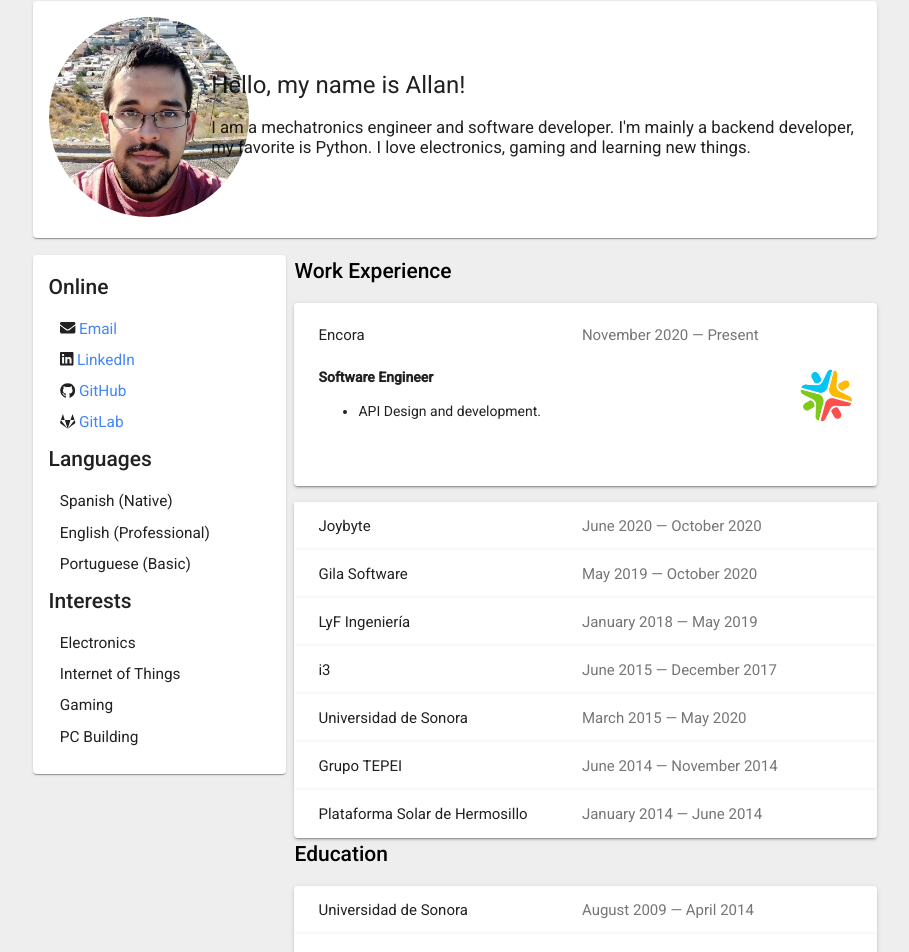
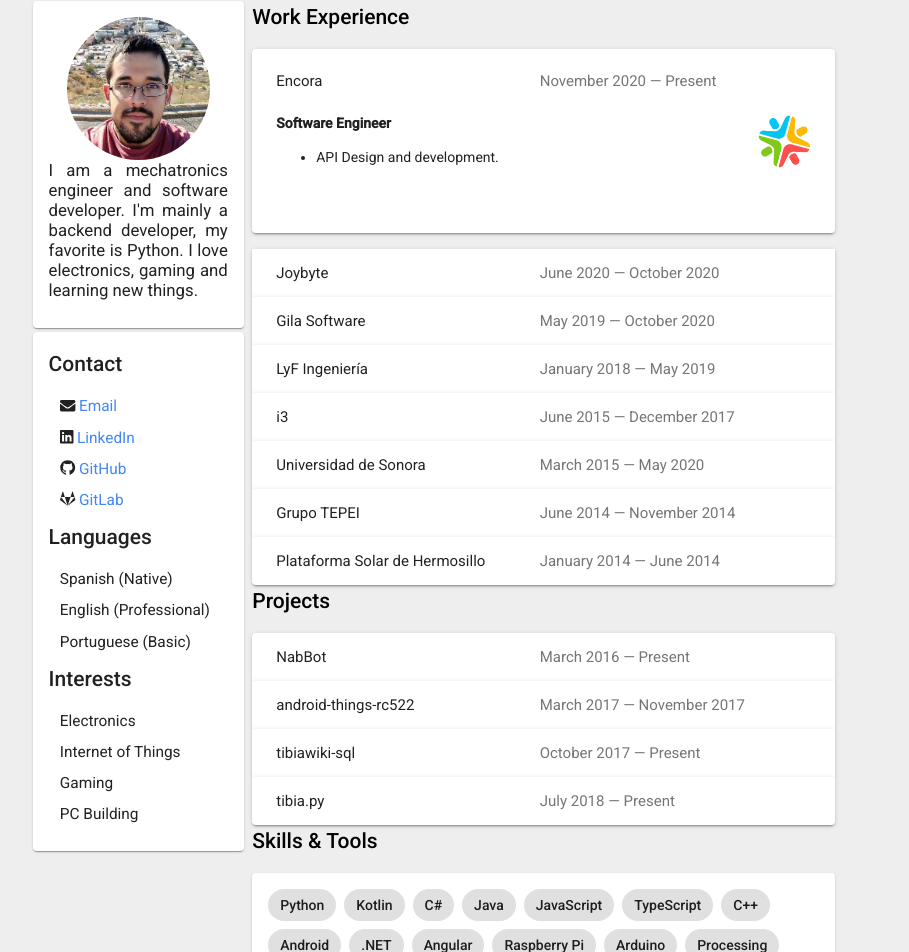
Before and after one commit to Galarzaa90/galarzaa90.github.io, an Angular app: page / in a window 1280 px wide. Shown: the part 76-1028 px from the top of the page, without its empty margins (185-1094 px from the left). Built offline with nearby package versions, Linux system fonts and the light colour scheme.

Commit message:
Added skills and all icons

```diff
--- a/src/app/app.component.html
+++ b/src/app/app.component.html
@@ -1,31 +1,23 @@
 <mat-toolbar color="primary">
-  <span>Allan Galarza</span>
+  <span class="header-title">Allan Galarza</span>
 </mat-toolbar>
-<div class="container" fxLayout="column" fxLayoutGap="2%">
+<div class="container">
+  <div fxLayout.gt-sm="row" fxLayout="column" fxLayoutGap="1%">
+    <div fxFlex="25" fxLayout="column" fxLayoutGap="2%">
       <div>
         <mat-card>
-      <div fxLayout="row" fxLayoutAlign="space-between center">
-        <div fxFlex="20">
-          <div class="profile-picture"
-            style="background-image:url('assets/img/profile.jpg')"></div>
-        </div>
-        <div fxFlex="80">
-          <h1>
-            {{profile.headline}}
-          </h1>
+          <div fxLayout="column" fxLayoutAlign="space-between center">
+            <div class="profile-picture"></div>
+            <div>
               <p class="about-me">
                 {{profile.aboutMe}}
-          </p>
-          <p>
               </p>
             </div>
           </div>
         </mat-card>
       </div>
-  <div fxLayout="row" fxLayout="none top" fxLayoutGap="1%">
-    <div fxFlex="30">
       <mat-card class="sidebar">
-        <h2>Online</h2>
+        <h2>Contact</h2>
         <p *ngFor="let link of profile.onlineProfiles">
           <fa-icon [icon]="link.icon"></fa-icon>&nbsp;<a
             [href]="link.url">{{link.title}}</a>
@@ -65,11 +57,12 @@
                 <li *ngFor="let item of job.items">{{item}}</li>
               </ul>
               <span class="icon job-skill" *ngIf="job.skills != undefined">
-                <svg *ngFor="let skill of job.skills" [matTooltip]="profile.skills[skill].text" role="img" viewBox="0 0 24 24"
-                (mouseover)="hover[job.company+skill] = true"
-                (mouseleave)="hover[job.company+skill] = false" [style.fill]="hover[job.company+skill] ? toColor(profile.skills[skill].icon.hex) : null">
-
-                <path [attr.d]="profile.skills[skill].icon.path" />
+                <svg *ngFor="let skill of job.skills" [matTooltip]="skill.text"
+                  role="img" viewBox="0 0 24 24"
+                  (mouseover)="hover[job.company+skill.text] = true"
+                  (mouseleave)="hover[job.company+skill.text] = false"
+                  [style.fill]="hover[job.company+skill.text] ? toColor(skill.icon.hex) : null">
+                  <path [attr.d]="skill.icon.path" />
                 </svg>
               </span>
             </div>
@@ -80,6 +73,51 @@
           </div>
         </mat-expansion-panel>
       </mat-accordion>
+      <h2>Projects</h2>
+      <mat-accordion class="experience-panels">
+        <mat-expansion-panel hideToggle
+          *ngFor="let project of profile.projects; let i = index">
+          <mat-expansion-panel-header>
+            <mat-panel-title>
+              {{project.name}}
+            </mat-panel-title>
+            <mat-panel-description *ngIf="project.end === undefined">
+              {{project.start | date: 'MMMM y'}} — Present
+            </mat-panel-description>
+            <mat-panel-description *ngIf="project.end != undefined">
+              {{project.start | date: 'MMMM y'}} —
+              {{project.end | date: 'MMMM y'}}
+            </mat-panel-description>
+          </mat-expansion-panel-header>
+          <div fxLayout="row" fxLayoutAlign="space-between start">
+            <div fxFlex="90">
+              <p *ngIf="project.description != undefined"
+                [innerHTML]="project.description"></p>
+              <span class="icon job-skill" *ngIf="project.skills != undefined">
+                <svg *ngFor="let skill of project.skills"
+                  [matTooltip]="skill.text" role="img" viewBox="0 0 24 24"
+                  (mouseover)="hover[project.name+skill.text] = true"
+                  (mouseleave)="hover[project.name+skill.text] = false"
+                  [style.fill]="hover[project.name+skill.text] ? toColor(skill.icon.hex) : null">
+
+                  <path [attr.d]="skill.icon.path" />
+                </svg>
+              </span>
+            </div>
+            <div fxFlex="10">
+              <img class="company-logo" *ngIf="project.logo != undefined"
+                src="./assets/img/projects/{{project.logo}}">
+            </div>
+          </div>
+        </mat-expansion-panel>
+      </mat-accordion>
+      <h2>Skills & Tools</h2>
+      <mat-card>
+        <mat-chip-list aria-label="Fish selection">
+          <mat-chip *ngFor="let skill of profile.skills">{{skill.name}}
+          </mat-chip>
+        </mat-chip-list>
+      </mat-card>
       <h2>Education</h2>
       <mat-accordion class="experience-panels">
         <mat-expansion-panel hideToggle
@@ -92,8 +130,8 @@
               {{school.start | date: 'MMMM y'}} — Present
             </mat-panel-description>
             <mat-panel-description *ngIf="school.end != undefined">
-              {{school.start | date: 'MMMM y'}} — {{school.end | date: 'MMMM
-              y'}}
+              {{school.start | date: 'MMMM y'}} —
+              {{school.end | date: 'MMMM y'}}
             </mat-panel-description>
           </mat-expansion-panel-header>
           <div fxLayout="row" fxLayoutAlign="space-between start">
--- a/src/app/app.component.scss
+++ b/src/app/app.component.scss
@@ -28,3 +28,12 @@
   margin:  0.7rem;
   font-size: 1.1em;
 }
+
+.header-title {
+  font-size: 130%;
+}
+
+.about-me {
+  text-justify: inter-word;
+  text-align: justify;
+}
--- a/src/app/app.component.ts
+++ b/src/app/app.component.ts
@@ -12,7 +12,7 @@
 export class AppComponent {
   title = 'galarzaa';
   profile = profile;
-  hover = {};
+  hover: { [name: string]: boolean } = {};
   python = python;
 
   constructor(public sanitizer: DomSanitizer) {
--- a/src/app/app.module.ts
+++ b/src/app/app.module.ts
@@ -14,6 +14,8 @@
 import {MatGridListModule} from '@angular/material/grid-list';
 import {MatExpansionModule} from '@angular/material/expansion';
 import {MatTooltipModule} from '@angular/material/tooltip';
+import {MatChipsModule} from '@angular/material/chips';
+import {MatCheckboxModule} from '@angular/material/checkbox';
 import { FontAwesomeModule } from '@fortawesome/angular-fontawesome';
 
 @NgModule({
@@ -31,6 +33,8 @@
     MatGridListModule,
     MatExpansionModule,
     MatTooltipModule,
+    MatChipsModule,
+    MatCheckboxModule,
     FontAwesomeModule,
   ],
   providers: [],
--- a/src/app/data/profile.ts
+++ b/src/app/data/profile.ts
@@ -1,5 +1,6 @@
-import { faGithub, faGitlab, faLinkedin } from '@fortawesome/free-brands-svg-icons';
+import { faGithub, faGitlab, faLinkedin, IconDefinition } from '@fortawesome/free-brands-svg-icons';
 import { faEnvelope } from '@fortawesome/free-solid-svg-icons';
+import { Socket } from 'dgram';
 import { SimpleIcon } from 'simple-icons';
 const python: SimpleIcon = require('simple-icons/icons/python');
 const mysql: SimpleIcon = require('simple-icons/icons/mysql');
@@ -16,14 +17,182 @@
 const raspberrypi: SimpleIcon = require('simple-icons/icons/raspberrypi');
 const cplusplus: SimpleIcon = require('simple-icons/icons/cplusplus');
 const angularjs: SimpleIcon = require('simple-icons/icons/angularjs');
+const angular: SimpleIcon = require('simple-icons/icons/angular');
 const electron: SimpleIcon = require('simple-icons/icons/electron');
 const javascript: SimpleIcon = require('simple-icons/icons/javascript');
+const typescript: SimpleIcon = require('simple-icons/icons/typescript');
+const postgresql: SimpleIcon = require('simple-icons/icons/postgresql');
+const socketio: SimpleIcon = require('simple-icons/icons/socket-dot-io');
+const redis: SimpleIcon = require('simple-icons/icons/redis');
+const ubuntu: SimpleIcon = require('simple-icons/icons/ubuntu');
+const sqlite: SimpleIcon = require('simple-icons/icons/sqlite');
 
+interface Profile {
+    headline: string;
+    aboutMe: string;
+    location: string;
+    languages: Array<Language>;
+    onlineProfiles: Array<OnlineProfile>;
+    interests: Array<string>;
+    workExperience: Array<JobEntry>;
+    education: Array<School>;
+    projects: Array<Project>;
+    skills: Array<Skill>;
+}
 
-export let profile = {
+interface Language {
+    name: string;
+    level: string;
+}
+
+interface OnlineProfile {
+    icon: IconDefinition;
+    url: string;
+    title: string;
+}
+
+interface JobEntry {
+    company: string;
+    start: Date;
+    end?: Date;
+    logo?: string;
+    position: string;
+    description?: string;
+    items?: Array<string>;
+    skills?: Array<SkillIcon>;
+}
+
+interface School {
+    name: string;
+    start: Date;
+    end?: Date;
+    level: string;
+    title: string;
+    logo: string;
+}
+
+interface Project {
+    name: string;
+    url: string;
+    start: Date;
+    end?: Date;
+    logo?: string;
+    description: string;
+    skills: Array<SkillIcon>;
+}
+
+interface Skill {
+    name: string;
+    type: string;
+}
+interface SkillIcon {
+    icon: SimpleIcon;
+    text: string;
+}
+
+const icons = {
+    python: {
+        icon: python,
+        text: 'Python'
+    },
+    mysql: {
+        icon: mysql,
+        text: 'MySQL'
+    },
+    csharp: {
+        icon: csharp,
+        text: 'C#'
+    },
+    azurefunctions: {
+        icon: azurefunction,
+        text: 'Azure Functions'
+    },
+    mssql: {
+        icon: microsoftsqlserver,
+        text: 'Microsoft SQL Server'
+    },
+    xamarin: {
+        icon: xamarin,
+        text: 'Xamarin'
+    },
+    django: {
+        icon: django,
+        text: 'Django'
+    },
+    kotlin: {
+        icon: kotlin,
+        text: 'Kotlin'
+    },
+    nodejs: {
+        icon: nodejs,
+        text: 'NodeJS'
+    },
+    android: {
+        icon: android,
+        text: 'Android'
+    },
+    java: {
+        icon: java,
+        text: 'Java'
+    },
+    raspberrypi: {
+        icon: raspberrypi,
+        text: 'Raspberry Pi'
+    },
+    cplusplus: {
+        icon: cplusplus,
+        text: 'C++'
+    },
+    arduino: {
+        icon: arduino,
+        text: 'Arduino'
+    },
+    angularjs: {
+        icon: angularjs,
+        text: 'AngularJS'
+    },
+    javascript: {
+        icon: javascript,
+        text: 'JavaScript'
+    },
+    electron: {
+        icon: electron,
+        text: 'Electron'
+    },
+    postgresql: {
+        icon: postgresql,
+        text: 'PostgreSQL'
+    },
+    angular: {
+        icon: angular,
+        text: 'Angular'
+    },
+    socketio: {
+        icon: socketio,
+        text: 'Socket.io'
+    },
+    ubuntu: {
+        icon: ubuntu,
+        text: 'Ubuntu'
+    },
+    redis: {
+        icon: redis,
+        text: 'Redis'
+    },
+    sqlite: {
+        icon: sqlite,
+        text: 'SQLite'
+    },
+    typescript: {
+        icon: typescript,
+        text: 'TypeScript'
+    }
+};
+
+export let profile: Profile = {
     headline: 'Hello, my name is Allan!',
     aboutMe: 'I am a mechatronics engineer and software developer. I\'m mainly a backend developer, my favorite is Python. I love electronics, gaming and learning new things.',
-    locatiomn: 'Mexico',
+    location: 'Mexico',
     languages: [
         {
             name: 'Spanish',
@@ -76,7 +245,7 @@
                 'API Design and development.'
             ],
             skills: [
-                'python', 'mysql'
+                icons.python, icons.mysql
             ]
         },
         {
@@ -91,7 +260,7 @@
                 'Design and maintenance of stored procedures and other database logic.',
             ],
             skills: [
-                'csharp', 'azurefunctions', 'mssql'
+                icons.csharp, icons.azurefunctions, icons.mssql
             ]
         },
         {
@@ -106,7 +275,7 @@
                 'Application of scrum methodology.',
             ],
             skills: [
-                'csharp', 'azurefunctions', 'mssql', 'xamarin', 'python', 'django'
+                icons.csharp, icons.azurefunctions, icons.mssql, icons.xamarin, icons.python, icons.django
             ]
         },
         {
@@ -127,14 +296,14 @@
                 'Temporary outsourced at Qualisys to aid in development of SAP Business One addons.'
             ],
             skills: [
-                'csharp', 'nodejs', 'javascript', 'kotlin', 'raspberrypi', 'angularjs', 'electron'
+                icons.csharp, icons.nodejs, icons.kotlin, icons.raspberrypi, icons.angularjs, icons.electron
             ]
         },
         {
             company: 'i3',
             start: new Date('2015-06-12'),
             end: new Date('2017-12-31'),
-            position: 'Consultant',
+            position: 'Innovation Development Engineer',
             description: 'Development of innovation oriented projects in different areas. My work was focused on electronics, microcontrollers and software.',
             items: [
                 'Creation of an Android app that uses Bluetooth LE technology to communicate with an embedded device controlling headlights on ATV vehicles.',
@@ -143,7 +312,7 @@
                 'Development and implementation of a small Linux based server providing greenhouse sensors data to client devices.'
             ],
             skills: [
-                'android', 'java', 'cplusplus', 'arduino'
+                icons.android, icons.java, icons.cplusplus, icons.arduino
             ]
         },
         {
@@ -159,7 +328,7 @@
                 'Design of solar tracking mechanical structures for photovoltaic cells.'
             ],
             skills: [
-                'android', 'java', 'cplusplus', 'arduino'
+                icons.android, icons.java, icons.cplusplus, icons.arduino
             ]
         },
         {
@@ -169,7 +338,7 @@
             position: 'Developer',
             description: 'Developing of an energy saving control system, focus on school classrooms, based on configurable schedules obtained from a server.',
             skills: [
-                'cplusplus', 'arduino', 'java', 'android'
+                icons.cplusplus, icons.arduino, icons.java, icons.android
             ]
         },
         {
@@ -180,7 +349,7 @@
             position: 'Intern Developer',
             description: 'Developing an alternative control system for Heliostats solar tracking. A economic and open platform using Arduino, as an alternative to the private systems using CompactRIO by National Instruments.',
             skills: [
-                'cplusplus', 'arduino'
+                icons.cplusplus, icons.arduino
             ]
         }
     ],
@@ -206,77 +375,117 @@
         {
             name: 'NabBot',
             url: 'https://nabbot.xyz',
-            logo: 'NabBot'
+            start: new Date('2016-03-02'),
+            logo: 'NabBot.png',
+            description: 'Discord bot focused on the MMO Tibia. An interactive bot that answers to different commands, handles a user database and does realtime updates based on game events.',
+            skills: [
+                icons.python, icons.postgresql, icons.angular, icons.ubuntu, icons.typescript, icons.socketio, icons.redis
+            ]
+        },
+        {
+            name: 'android-things-rc522',
+            url: '',
+            start: new Date('2017-03-28'),
+            end: new Date('2017-11-03'),
+            description: 'Android Things library for the RFID module RC522. Handles communication between the module and compatible RFID tags, with support for operations like sector permissions.',
+            skills: [
+                icons.java,
+                icons.android
+            ]
+        },
+        {
+            name: 'tibiawiki-sql',
+            url: '',
+            start: new Date('2017-10-27'),
+            description: 'Python script that fetches TibiaWiki via its MediaWiki API. Article information is parsed and stored in a SQLite database.',
+            skills: [
+                icons.python,
+                icons.sqlite
+            ]
+        },
+        {
+            name: 'tibia.py',
+            url: 'https://github.com/Galarzaa90/tibia.py',
+            start: new Date('2018-06-31'),
+            description: 'API to parse tibia.com content into python objects.',
+            skills: [
+                icons.python,
+            ]
         }
     ],
-    skills: {
-        python: {
-            icon: python,
-            text: 'Python'
+    skills: [
+        {
+            name: 'Python',
+            type: 'Programming Language'
         },
-        mysql: {
-            icon: mysql,
-            text: 'MySQL'
+        {
+            name: 'Kotlin',
+            type: 'Programming Language'
         },
-        csharp: {
-            icon: csharp,
-            text: 'C#'
+        {
+            name: 'C#',
+            type: 'Programming Language'
         },
-        azurefunctions: {
-            icon: azurefunction,
-            text: 'Azure Functions'
+        {
+            name: 'Java',
+            type: 'Programming Language'
         },
-        mssql: {
-            icon: microsoftsqlserver,
-            text: 'Microsoft SQL Server'
+        {
+            name: 'JavaScript',
+            type: 'Programming Language'
         },
-        xamarin: {
-            icon: xamarin,
-            text: 'Xamarin'
+        {
+            name: 'TypeScript',
+            type: 'Programming Language'
         },
-        django: {
-            icon: django,
-            text: 'Django'
+        {
+            name: 'C++',
+            type: 'Programming Language'
         },
-        kotlin: {
-            icon: kotlin,
-            text: 'Kotlin'
+        {
+            name: 'Android',
+            type: 'Platforms'
         },
-        nodejs: {
-            icon: nodejs,
-            text: 'NodeJS'
+        {
+            name: '.NET',
+            type: 'Platforms'
         },
-        android: {
-            icon: android,
-            text: 'Android'
+        {
+            name: 'Angular',
+            type: 'Platforms'
         },
-        java: {
-            icon: java,
-            text: 'Java'
+        {
+            name: 'Raspberry Pi',
+            type: 'Platforms'
         },
-        raspberrypi: {
-            icon: raspberrypi,
-            text: 'Raspberry Pi'
+        {
+            name: 'Arduino',
+            type: 'Platforms'
         },
-        cplusplus: {
-            icon: cplusplus,
-            text: 'C++'
+        {
+            name: 'Processing',
+            type: 'Platforms'
         },
-        arduino: {
-            icon: arduino,
-            text: 'Arduino'
+        {
+            name: 'PostgreSQL',
+            type: 'Platforms'
         },
-        angularjs: {
-            icon: angularjs,
-            text: 'AngularJS'
+        {
+            name: 'git',
+            type: 'Other'
         },
-        javascript: {
-            icon: javascript,
-            text: 'JavaScript'
+        {
+            name: 'SolidWorks',
+            type: 'Other'
         },
-        electron: {
-            icon: electron,
-            text: 'Electron'
-        }
-    }
+        {
+            name: 'PCB Design',
+            type: 'Other'
+        },
+
+        {
+            name: 'Digital Electronics',
+            type: 'Other'
+        },
+    ]
 };
--- a/src/styles.scss
+++ b/src/styles.scss
@@ -10,11 +10,11 @@
     font-family: Roboto, "Helvetica Neue", sans-serif;
 }
 
- img {
+img {
     height: 1em;
     width: 1em;
     fill: red;
-  }
+}
 
 a {
     &:link,
@@ -29,17 +29,28 @@
 .container {
     margin: 1% 17%;
     padding-bottom: 10%;
+    @media only screen and (max-width: 600px)  {
+        margin: 1% 10%;
+    }
 }
 
 .profile-picture {
-    display: inline-block;
-    width: 200px;
-    height: 200px;
+    background-image: url("./assets/img/profile.jpg");
+    background-position: 50% 35%;
+    background-repeat: no-repeat;
+    background-size: cover;
     border-radius: 50%;
-
-    background-repeat: no-repeat;
-    background-position: center center;
-    background-size: cover;
+    min-width: 80%;
+    padding-top: 80%;
+    float: left;
+    @media only screen and (max-width: 960px)  {
+        min-width: 40%;
+        padding-top: 40%;
+    }
+    @media only screen and (max-width: 600px)  {
+        min-width: 90%;
+        padding-top: 90%;
+    }
 }
 
 .headline {
```
Lines whose indentation alone changed are shown as unchanged.
